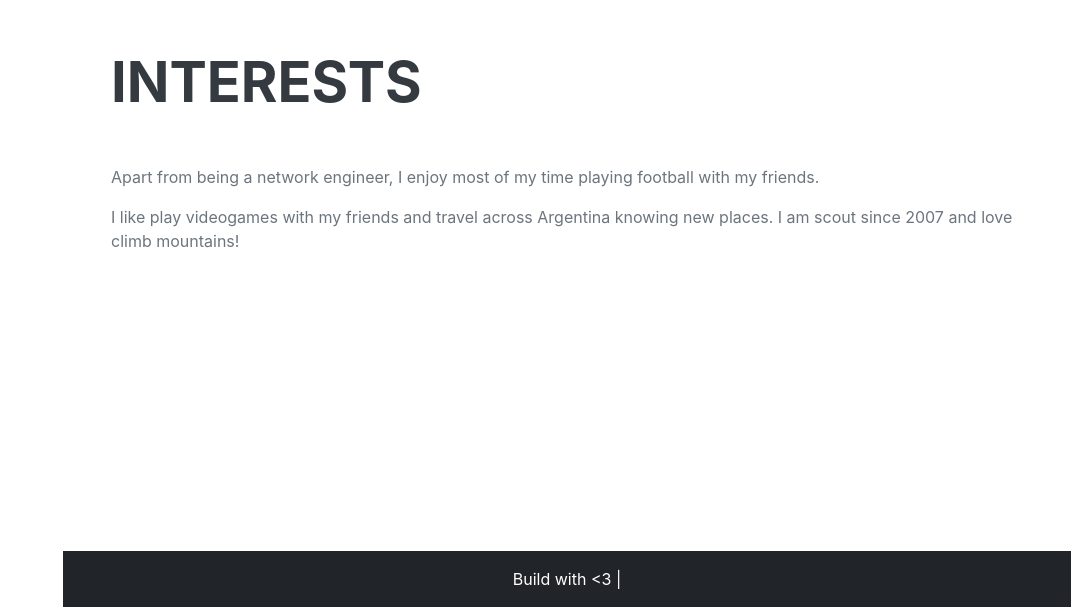
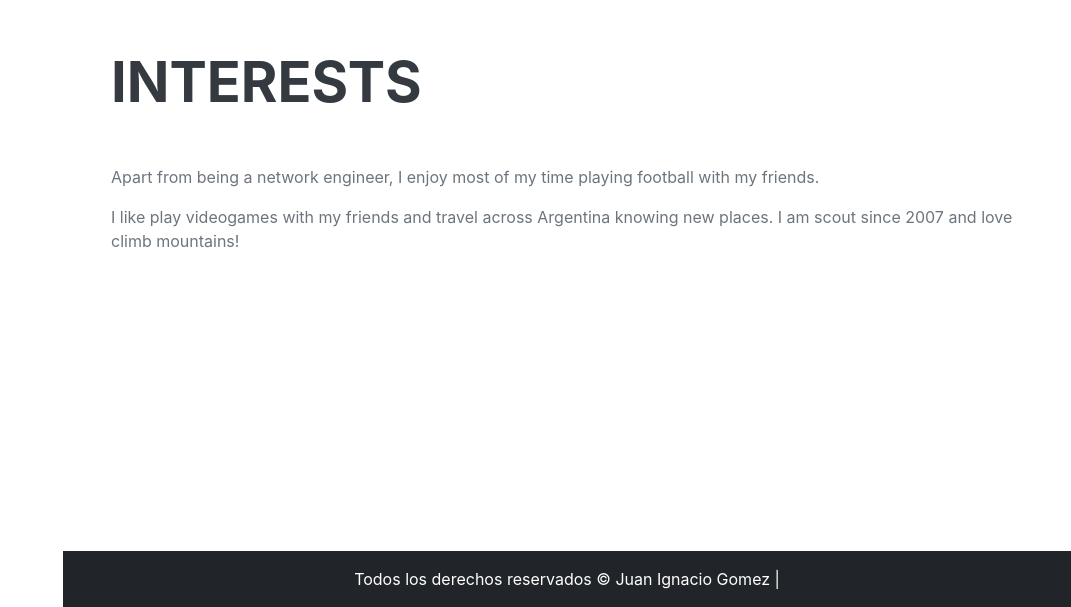
Before and after one commit to jigomezit/resume-ch-jig, a plain HTML site: page jig/index.html in a window 1280 px wide. Shown: the part 4254-4861 px from the top of the page, without its empty margins (209-1280 px from the left). Drawn offline with nearby package versions, Linux system fonts and the light colour scheme; no server answers; a web font is replaced by a local one.

Commit message:
test counter

```diff
--- a/jig/index.html
+++ b/jig/index.html
@@ -173,7 +173,7 @@
             </section>
         </div>
         <footer class="bg-dark text-center text-white py-3">
-            <p class="mb-0">Build with <3 | <span class="counter-number"></span></p>
+            <p class="mb-0">Todos los derechos reservados &copy; Juan Ignacio Gomez | <span class="counter-number"></span></p>
         </footer>
         <!-- Bootstrap core JS-->
         <script src="https://cdn.jsdelivr.net/npm/bootstrap@5.1.3/dist/js/bootstrap.bundle.min.js"></script>
```
